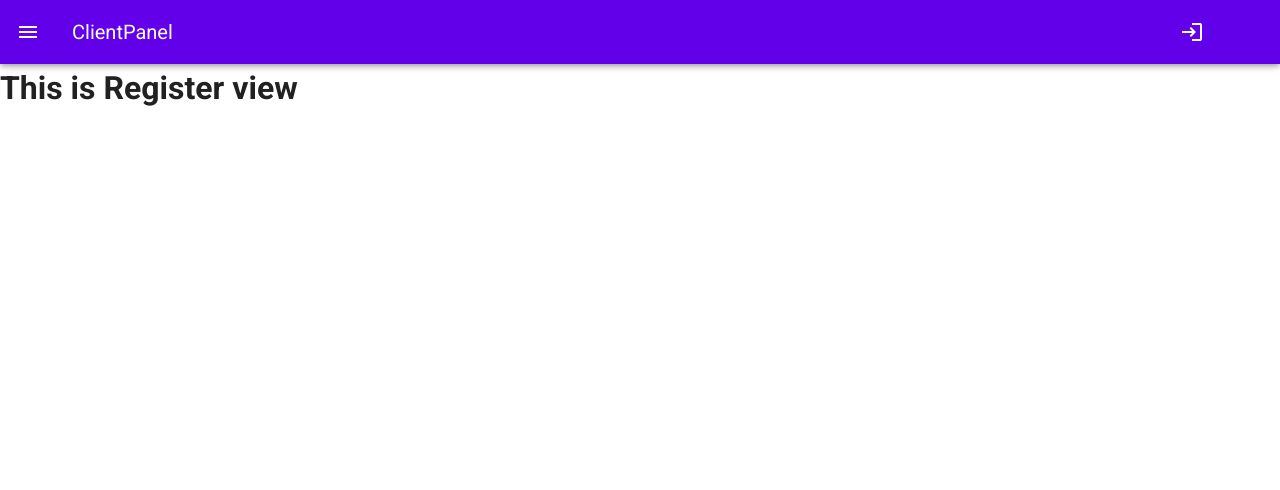
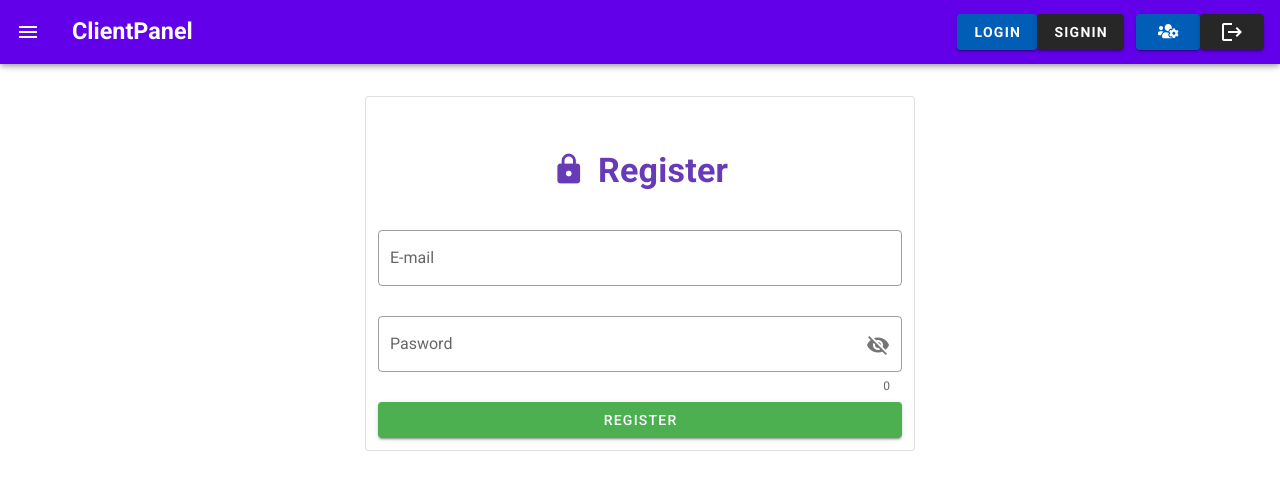
Before and after one commit to Dok92/Clientpanel-Vue, a Vue app: page /#/register in a window 1280 px wide. Both pictures are taken after a click on the button 28 px from the left and 32 px from the top of the page. Shown: the top 490 px of the page. Built offline with nearby package versions, Linux system fonts and the light colour scheme; no server answers.

Commit message:
install firebase, finish signup

```diff
--- a/package.json
+++ b/package.json
@@ -14,6 +14,7 @@
     "@fortawesome/free-solid-svg-icons": "^5.13.0",
     "@fortawesome/vue-fontawesome": "^0.1.9",
     "core-js": "^3.6.4",
+    "firebase": "^7.13.1",
     "register-service-worker": "^1.6.2",
     "vue": "^2.6.11",
     "vue-router": "^3.1.5",
--- a/src/App.vue
+++ b/src/App.vue
@@ -1,6 +1,6 @@
 <template>
-  <v-app>
-      <AppNavbar />
+  <v-app id="app">
+    <AppNavbar />
     <v-content>
       <router-view />
     </v-content>
@@ -8,16 +8,15 @@
 </template>
 
 <script>
-import AppNavbar from './views/AppNavbar'
+import AppNavbar from "./views/AppNavbar";
 export default {
-  name: 'App',
-
+  name: "App",
   components: {
-    AppNavbar,
+    AppNavbar
   },
 
   data: () => ({
     //
-  }),
+  })
 };
 </script>
--- a/src/main.js
+++ b/src/main.js
@@ -5,17 +5,39 @@ import router from './router'
 import store from './store'
 import { library } from '@fortawesome/fontawesome-svg-core'
 import { FontAwesomeIcon } from '@fortawesome/vue-fontawesome'
-import { faUserSecret } from '@fortawesome/free-solid-svg-icons'
+import { faUsersCog } from '@fortawesome/free-solid-svg-icons'
 import vuetify from './plugins/vuetify';
+import firebase from 'firebase/app'
+
+var firebaseConfig = {
+  apiKey: "AIzaSyBjCoARz4iyw_Za3TJ74lSc-EK4aof5VWg",
+  authDomain: "vue-clientpanel.firebaseapp.com",
+  databaseURL: "https://vue-clientpanel.firebaseio.com",
+  projectId: "vue-clientpanel",
+  storageBucket: "vue-clientpanel.appspot.com",
+  messagingSenderId: "556116117261",
+  appId: "1:556116117261:web:03679e0ff70baad8351244"
+};
+
+const firebaseApp = firebase.initializeApp(firebaseConfig);
 
 Vue.component('font-awesome-icon', FontAwesomeIcon)
-library.add(faUserSecret)
+library.add(faUsersCog)
 
 Vue.config.productionTip = false
 
-new Vue({
-  router,
-  store,
-  vuetify,
-  render: h => h(App)
-}).$mount('#app')
+let app = null
+
+// wait for firebase auth to init before creating the app
+firebase.auth().onAuthStateChanged(() => {
+  if (!app) {
+    app = new Vue({
+      router,
+      store,
+      vuetify,
+      render: h => h(App)
+    }).$mount('#app')
+  }
+})
+
+export default firebaseApp
--- a/src/views/AppNavbar.vue
+++ b/src/views/AppNavbar.vue
@@ -2,22 +2,61 @@
   <div>
     <v-app-bar color="deep-purple accent-4" dark>
       <v-app-bar-nav-icon></v-app-bar-nav-icon>
-        <v-toolbar-title>ClientPanel</v-toolbar-title>
+      <v-toolbar-title>
+        <router-link :to="{name: 'Dashboard'}">
+          <h3 class="white--text">ClientPanel</h3>
+        </router-link>
+      </v-toolbar-title>
       <v-spacer></v-spacer>
-        <v-btn icon>
-          <v-icon >mdi-login</v-icon>
+      <v-btn color="darken-1 primary" id="login">
+        <router-link :to="{name: 'Login'}">
+          <h4 class="white--text">Login</h4>
+        </router-link>
       </v-btn>
-        <v-btn icon>
-          <v-icon>mdi-singnin</v-icon>
+      <v-btn class="mr-3" id="register">
+        <router-link :to="{name: 'Register'}">
+          <h4 class="white--text">Signin</h4>
+        </router-link>
       </v-btn>
-        <v-menu left bottom>
-        </v-menu>
+      <router-link :to="{name: 'Settings'}">
+        <v-btn color="darken-1 primary">
+          <h3 class="white--text">
+            <font-awesome-icon :icon="['fas', 'users-cog']" />
+          </h3>
+        </v-btn>
+      </router-link>
+      <v-btn>
+        <v-icon>mdi-logout</v-icon>
+      </v-btn>
+      <v-menu left bottom></v-menu>
     </v-app-bar>
   </div>
 </template>
 
 <script>
-export default {
-  // name: 'AppNavbar'
+export default {};
+</script>
+
+<style scoped>
+.v-toolbar__title a {
+  text-decoration: none;
 }
-</script>
+#login a {
+  text-decoration: none;
+}
+#register a {
+  text-decoration: none;
+}
+.addMore {
+  border: none;
+  width: 32px;
+  height: 32px;
+  background-color: #eee;
+  transition: all ease-in-out 0.2s;
+  cursor: pointer;
+}
+.addMore:hover {
+  border: 1px solid #888;
+  background-color: #ddd;
+}
+</style>
--- a/src/views/Login.vue
+++ b/src/views/Login.vue
@@ -1,15 +1,60 @@
 <template>
-  <div class="">
-    <h1>This is Login view</h1>
+  <div>
+    <div class="pt-8">
+      <v-card pt-3 flat outlined max-width="550" class="mx-auto">
+        <v-container>
+          <v-card-title class="text-center justify-center py-10">
+            <h1 class="font-weight-bold display-1 deep-purple--text">
+              <i class="mdi mdi-lock pr-3"></i>Login
+            </h1>
+          </v-card-title>
+          <v-form ref="form" v-model="valid" lazy-validation>
+            <v-text-field v-model="email" :rules="emailRules" label="E-mail" required outlined></v-text-field>
+            <v-text-field
+              v-model="password"
+              :append-icon="show1 ? 'mdi-eye' : 'mdi-eye-off'"
+              :rules="[rules.required, rules.min]"
+              :type="show1 ? 'text' : 'password'"
+              name="input-10-1"
+              label="Pasword"
+              hint="At least 8 characters"
+              outlined
+              counter
+              @click:append="show1 = !show1"
+            ></v-text-field>
+            <v-btn block :disabled="!valid" color="success" class="mr-4" @click="validate">Login</v-btn>
+          </v-form>
+        </v-container>
+      </v-card>
+    </div>
   </div>
 </template>
 
 <script>
 export default {
-  name: 'Login'
-}
+  name: "Login",
+  data: () => ({
+    valid: false,
+    email: "",
+    emailRules: [
+      v => !!v || "E-mail is required",
+      v => /.+@.+/.test(v) || "E-mail must be valid"
+    ],
+    password: "",
+    show1: false,
+    show2: true,
+    rules: {
+      required: value => !!value || "Required.",
+      min: v => v.length >= 8 || "Min 8 characters"
+    }
+  }),
+  methods: {
+    validate() {
+      this.$refs.form.validate();
+    }
+  }
+};
 </script>
 
 <style>
-
 </style>
--- a/src/views/Register.vue
+++ b/src/views/Register.vue
@@ -1,15 +1,79 @@
 <template>
-  <div class="">
-    <h1>This is Register view</h1>
+  <div>
+    <div class="pt-8">
+      <v-card pt-3 flat outlined max-width="550" class="mx-auto">
+        <v-container>
+          <v-card-title class="text-center justify-center py-10">
+            <h1 class="font-weight-bold display-1 deep-purple--text">
+              <i class="mdi mdi-lock pr-3"></i>Register
+            </h1>
+          </v-card-title>
+          <v-form @submit.prevent="signin" ref="form" v-model="valid" lazy-validation>
+            <v-text-field v-model="email" :rules="emailRules" label="E-mail" required outlined></v-text-field>
+            <v-text-field
+              v-model="password"
+              :append-icon="show1 ? 'mdi-eye' : 'mdi-eye-off'"
+              :rules="[rules.required, rules.min]"
+              :type="show1 ? 'text' : 'password'"
+              name="input-10-1"
+              label="Pasword"
+              hint="At least 8 characters"
+              outlined
+              counter
+              @click:append="show1 = !show1"
+            ></v-text-field>
+            <v-btn
+              type="submit"
+              block
+              :disabled="!valid"
+              color="success"
+              class="mr-4"
+              @click="validate"
+            >Register</v-btn>
+          </v-form>
+        </v-container>
+      </v-card>
+    </div>
   </div>
 </template>
 
 <script>
+import firebase from "firebase/app";
+import "firebase/auth";
 export default {
-  name: 'Register'
-}
+  name: "Register",
+  data: () => ({
+    valid: true,
+    email: "",
+    emailRules: [
+      v => !!v || "E-mail is required",
+      v => /.+@.+/.test(v) || "E-mail must be valid"
+    ],
+    password: "",
+    show1: false,
+    show2: true,
+    rules: {
+      required: value => !!value || "Required.",
+      min: v => v.length >= 8 || "Min 8 characters"
+    }
+  }),
+  methods: {
+    signin() {
+      const { email, password } = this;
+      firebase
+        .auth()
+        .createUserWithEmailAndPassword(email, password)
+        .then(() => {
+          return this.$router.push({ name: "Dashboard" });
+        })
+        .catch(err => console.log("That User Already Exists", err));
+    },
+    validate() {
+      this.$refs.form.validate();
+    }
+  }
+};
 </script>
 
 <style>
-
 </style>
```
Also changed, not shown: 2 other files (tests, documents, lock files or other folders). Lines whose indentation alone changed are shown as unchanged.
